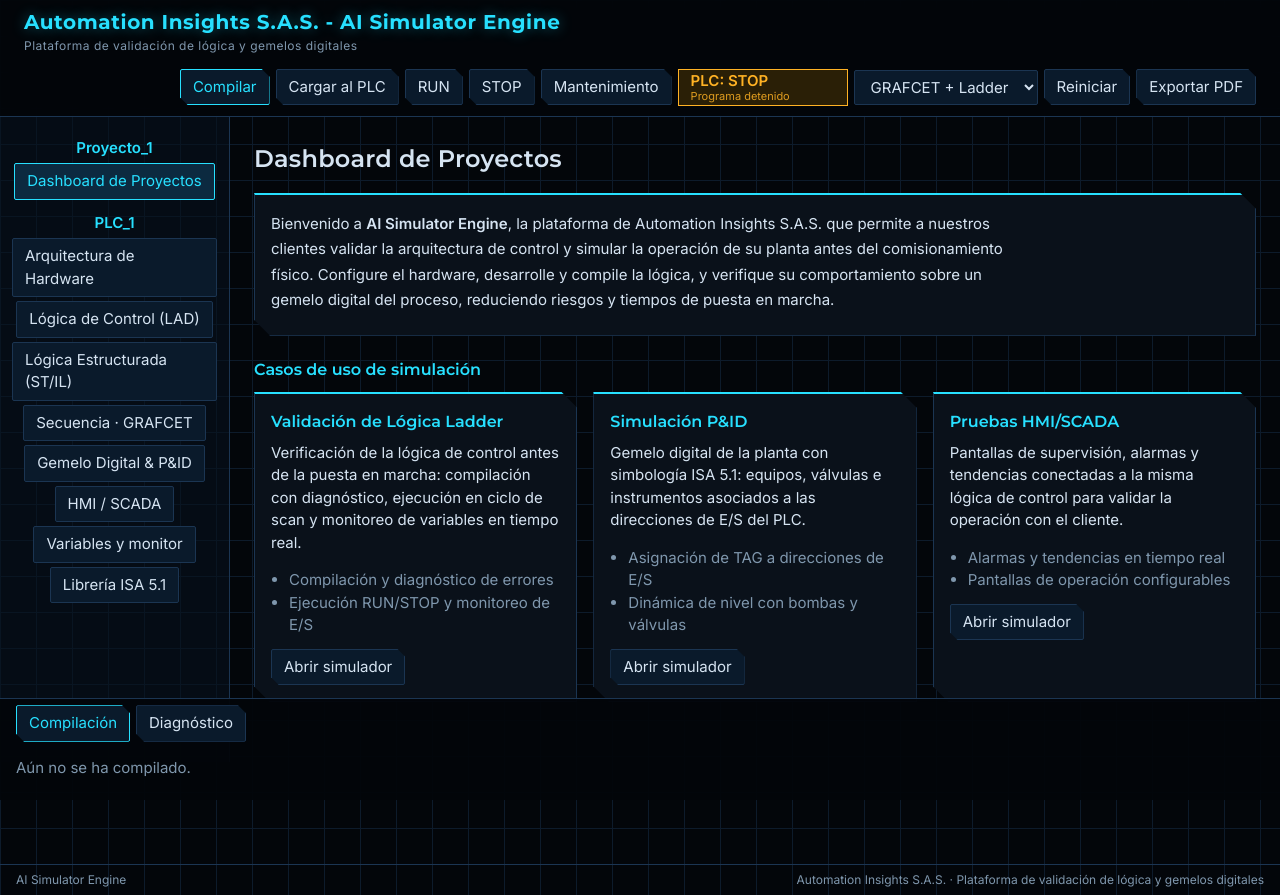
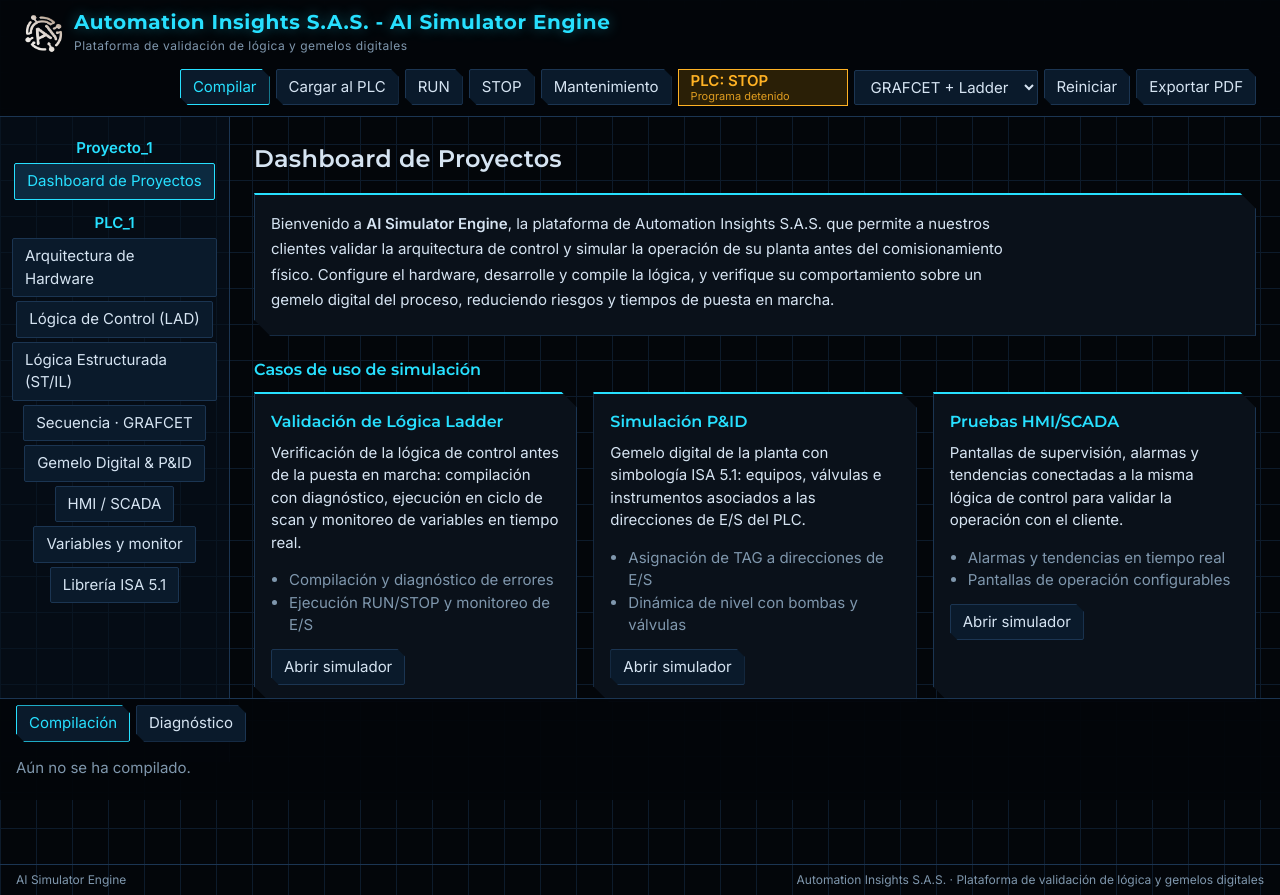
Before and after one commit to Camilo2196/AI_PLC_Simulator, a plain HTML site: page index.html in a window 1280 px wide. Drawn offline with Linux system fonts and the light colour scheme.

Commit message:
Update logo source in index.html

```diff
--- a/index.html
+++ b/index.html
@@ -5,7 +5,7 @@
 <link rel="stylesheet" href="https://fonts.googleapis.com/css2?family=Inter:wght@400;500;600&family=JetBrains+Mono:wght@400;500&family=Montserrat:wght@500;600;700&display=swap">
 <link rel="stylesheet" href="styles.css"></head><body>
 <header>
- <div class="brand"><img id="logo-ai" src="assets/logo_ai.png" alt="Automation Insights S.A.S." onerror="this.remove()"><div><h1>Automation Insights S.A.S. - AI Simulator Engine</h1><span class="mut">Plataforma de validación de lógica y gemelos digitales</span></div></div>
+ <div class="brand"><img id="logo-ai" src="logo_ai.png" alt="Automation Insights S.A.S." onerror="this.remove()"><div><h1>Automation Insights S.A.S. - AI Simulator Engine</h1><span class="mut">Plataforma de validación de lógica y gemelos digitales</span></div></div>
  <div id="runbar">
   <button id="compile" class="go">Compilar</button><button id="load">Cargar al PLC</button>
   <button id="bRun">RUN</button><button id="bStop">STOP</button><button id="bMnt">Mantenimiento</button>
```
